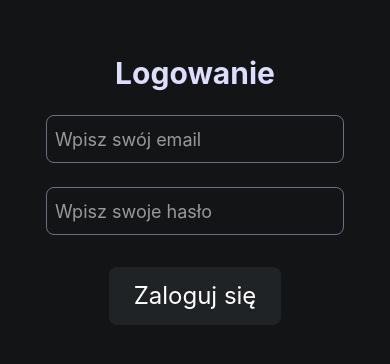
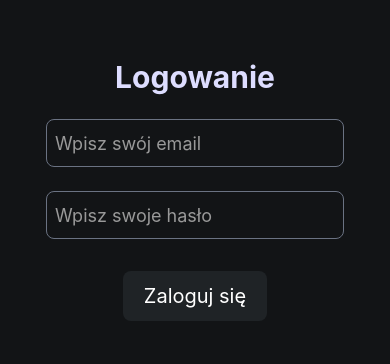
Before and after one commit to mixmaxmix20/Bachelors-Project-Game-Recommendation, a React (Vite) app: page /login in a window 390 px wide. Shown: the part 228-592 px from the top of the page. Built offline with nearby package versions, Linux system fonts and the light colour scheme; no server answers.

Commit message:
feat(ui): implement mobile view adjustments for Button component

```diff
--- a/src/components/layout/Button.tsx
+++ b/src/components/layout/Button.tsx
@@ -16,7 +16,7 @@ function Button({ onClickPar, isStandalone, children, isLogout }: ButtonProps) {
         opacity = "opacity-0 group-hover:opacity-100 w-[88%] pointer-events-none group-hover:pointer-events-auto";
         spanHidden = "inline-block"
     }
-    const baseClasses = "flex items-center border border-transparent text-white bg-[#1f2326] py-3 px-6 m-2 text-2xl rounded-lg cursor-pointer overflow-hidden transition-all duration-300 hover:scale-105 hover:border-gray-400"
+    const baseClasses = "flex items-center border border-transparent text-white bg-[#1f2326] py-2.5 md:py-3 px-5 md:px-6 m-2 text-xl md:text-2xl rounded-lg cursor-pointer overflow-hidden transition-all duration-300 hover:scale-105 hover:border-gray-400"
     const colorClasses = isLogout ? "bg-[#1f2326] hover:bg-red-600" : "bg-[#1f2326] hover:bg-[#2b2d39]"
     return (
         <button
```
